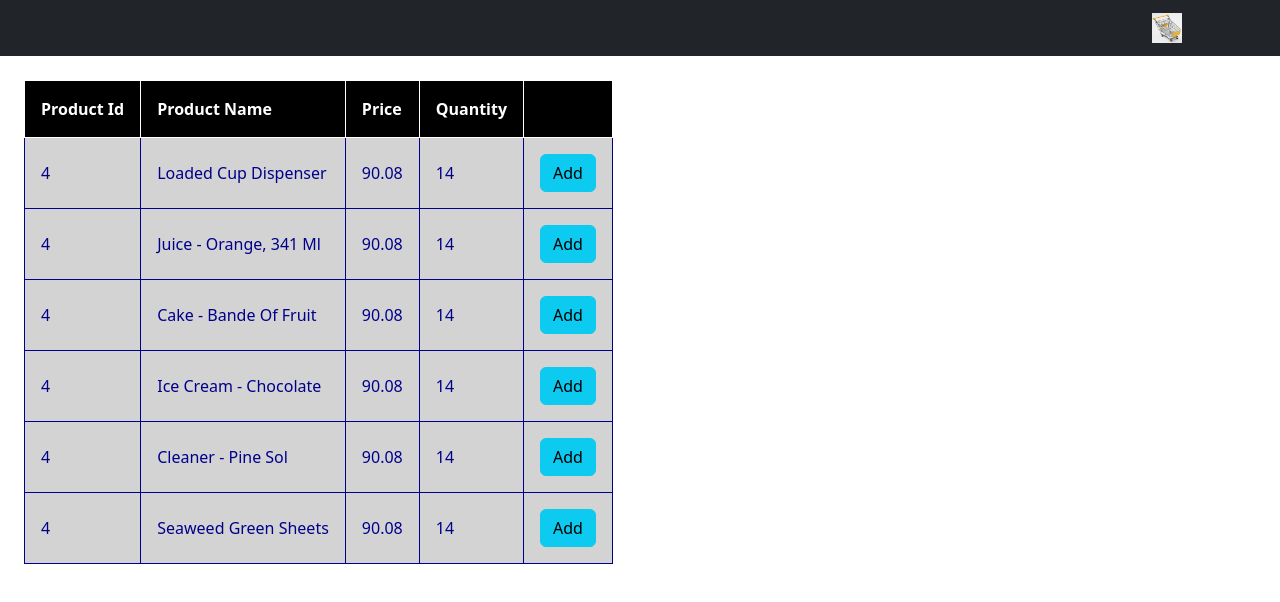
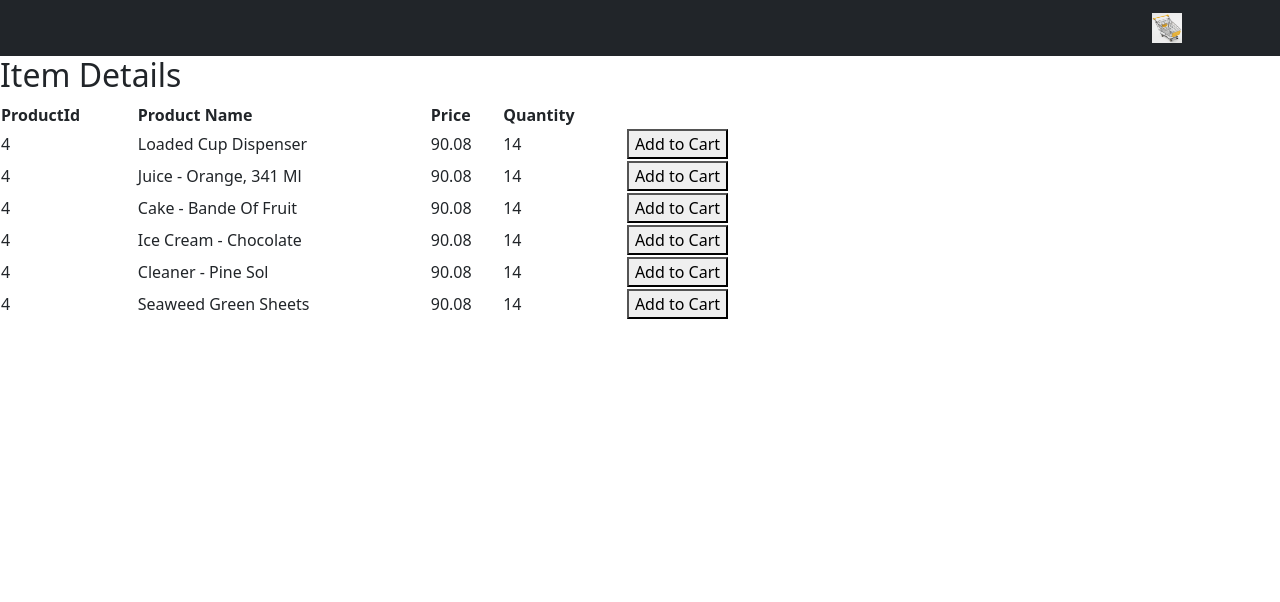
Before and after one commit to Dinur585/Retailing-WebServices, a React (Create React App) app in the folder retail_ui/: page /items in a window 1280 px wide. Shown: the top 602 px of the page. Built offline with nearby package versions, Linux system fonts and the light colour scheme.

Commit message:
Added orders page

```diff
--- a/retail_ui/src/App.js
+++ b/retail_ui/src/App.js
@@ -1,23 +1,24 @@
-import "bootstrap/dist/css/bootstrap.min.css"
-import './App.css';
+import "bootstrap/dist/css/bootstrap.min.css";
+import "./App.css";
 import Auth from "./components/Auth";
-import { BrowserRouter as Router, Routes, Route } from 'react-router-dom';
+import { BrowserRouter as Router, Routes, Route } from "react-router-dom";
 import Items from "./components/Items";
-import { useContext } from 'react';
-import { Store } from './Store';
+import { useContext } from "react";
+import { Store } from "./Store";
 import ProfileScreen from "./components/ProfileScreen";
+import Orders from "./components/Orders";
 function App() {
   const { state } = useContext(Store);
   const { cart } = state;
   return (
     <Router>
       <Routes>
-        <Route path="/auth" element={<Auth />}/>
-        <Route path="/items" element={<Items />}/>
-        <Route path="/PROFILE" element={<ProfileScreen />}/>
+        <Route path="/auth" element={<Auth />} />
+        <Route path="/items" element={<Items />} />
+        <Route path="/orders" element={<Orders />} />
+        <Route path="/PROFILE" element={<ProfileScreen />} />
       </Routes>
     </Router>
-
   );
 }
 
--- a/retail_ui/src/components/Items.js
+++ b/retail_ui/src/components/Items.js
@@ -1,93 +1,89 @@
-import pic from "../images/bookImg.jpg";
-import { Store } from '../Store';
-import { useContext, useState, useEffect } from 'react';
-import '../index.css';
-import '../styles/Items.css'
-import { DataTable } from 'primereact/datatable';
-import { InputSwitch } from 'primereact/inputswitch';
-import { Column } from 'primereact/column';
+import { useState, useEffect } from "react";
+import "../index.css";
+import { DataTable } from "primereact/datatable";
+import { Column } from "primereact/column";
 import axios from "axios";
-import { Button } from "react-bootstrap";
 
 //const mockData = require('./items.json');
 
+function Items() {
+  //   const [products, setProducts] = useState([]);
+  //   useEffect(() => {
+  //     axios.get("http://localhost:8010/api/item/items").then((res) => {
+  //       // console.log(res.data);
+  //       setProducts(res.data);
+  //       console.log(products);
+  //     });
+  //   }, []);
 
-function Items() {
-    //const [products, setProducts] = useState([]);
-    const [selectedProduct, setSelectedProduct] = useState(null);
-    const [metaKey, setMetaKey] = useState(true);
-
-    // useEffect(() => {
-    //     axios.get('https://jsonplaceholder.typicode.com/posts').then((res) => {
-    //         // console.log(res.data);
-    //         setProducts(res.data);
-    //         console.log(products);
-    //     });
-    // }, []);
-
-    const products=[
+  const products = [
     {
-          "product_id": 4,
-          "product": "Loaded Cup Dispenser",
-          "price": 90.08,
-          "quantity": 14,
-          "image":'/images/bookImg.jpg'
+      product_id: 4,
+      product: "Loaded Cup Dispenser",
+      price: 90.08,
+      quantity: 14,
+      image: "/images/bookImg.jpg",
     },
     {
-            "product_id": 4,
-            "product": "Juice - Orange, 341 Ml",
-            "price": 90.08,
-            "quantity": 14
+      product_id: 4,
+      product: "Juice - Orange, 341 Ml",
+      price: 90.08,
+      quantity: 14,
     },
     {
-            "product_id": 4,
-            "product": "Cake - Bande Of Fruit",
-            "price": 90.08,
-            "quantity": 14
+      product_id: 4,
+      product: "Cake - Bande Of Fruit",
+      price: 90.08,
+      quantity: 14,
     },
     {
-            "product_id": 4,
-            "product": "Ice Cream - Chocolate",
-            "price": 90.08,
-            "quantity": 14
+      product_id: 4,
+      product: "Ice Cream - Chocolate",
+      price: 90.08,
+      quantity: 14,
     },
     {
-            "product_id": 4,
-            "product": "Cleaner - Pine Sol",
-            "price": 90.08,
-            "quantity": 14
+      product_id: 4,
+      product: "Cleaner - Pine Sol",
+      price: 90.08,
+      quantity: 14,
     },
     {
-            "product_id": 4,
-            "product": "Seaweed Green Sheets",
-            "price": 90.08,
-            "quantity": 14
-        }]
+      product_id: 4,
+      product: "Seaweed Green Sheets",
+      price: 90.08,
+      quantity: 14,
+    },
+  ];
+
+  const renderButton = (rowData) => {
+    return (
+      <button
+        onClick={() => {
+          console.log(rowData.id);
+        }}
+      >
+        Add to Cart{" "}
+      </button>
+    );
+  };
 
   return (
-        <div className="productTableContainer">
-            <table className="productTable">
-                <thead>
-                    <tr>
-                        <th>Product Id</th>
-                        <th>Product Name</th>
-                        <th>Price</th>
-                        <th>Quantity</th>
-                        <th> </th>
-                    </tr>
-                </thead>
-                <tbody>
-                    {products.map((product)=>{
-                        return (<tr>
-                            <td>{product.product_id}</td>
-                            <td>{product.product}</td>
-                            <td>{product.price}</td>
-                            <td>{product.quantity}</td>
-                            <td><button className="btn btn-info">Add</button></td>
-                        </tr>)
-                    })}
-                </tbody>
-            </table>
+    <div>
+      <h2>Item Details</h2>
+      <div>
+        <main>
+          <>
+            <DataTable value={products} tableStyle={{ minWidth: "50rem" }}>
+              <Column field="product_id" header="ProductId"></Column>
+              <Column field="product" header="Product Name"></Column>
+              <Column field="price" header="Price"></Column>
+              <Column field="quantity" header="Quantity"></Column>
+              <Column body={renderButton}></Column>
+            </DataTable>
+          </>
+        </main>
+      </div>
     </div>
   );
 }
--- /dev/null
+++ b/retail_ui/src/components/Orders.js
@@ -0,0 +1,35 @@
+import { useState, useEffect } from "react";
+import "../index.css";
+import { DataTable } from "primereact/datatable";
+import { Column } from "primereact/column";
+import axios from "axios";
+
+function Orders() {
+  const [products, setProducts] = useState([]);
+  useEffect(() => {
+    axios.get("http://localhost:8010/api/order/orders").then((res) => {
+      setProducts(res.data);
+      console.log(products);
+    });
+  }, []);
+
+  return (
+    <div>
+      <h2>Order Details</h2>
+      <div>
+        <main>
+          <>
+            <DataTable value={products} tableStyle={{ minWidth: "50rem" }}>
+              <Column field="product_id" header="ProductId"></Column>
+              <Column field="product" header="Product Name"></Column>
+              <Column field="price" header="Price"></Column>
+              <Column field="quantity" header="Quantity"></Column>
+              <Column field="total" header="Total"></Column>
+            </DataTable>
+          </>
+        </main>
+      </div>
+    </div>
+  );
+}
+export default Orders;
```
Also changed, not shown: 1 other file (tests, documents, lock files or other folders). Lines whose indentation alone changed are shown as unchanged.
